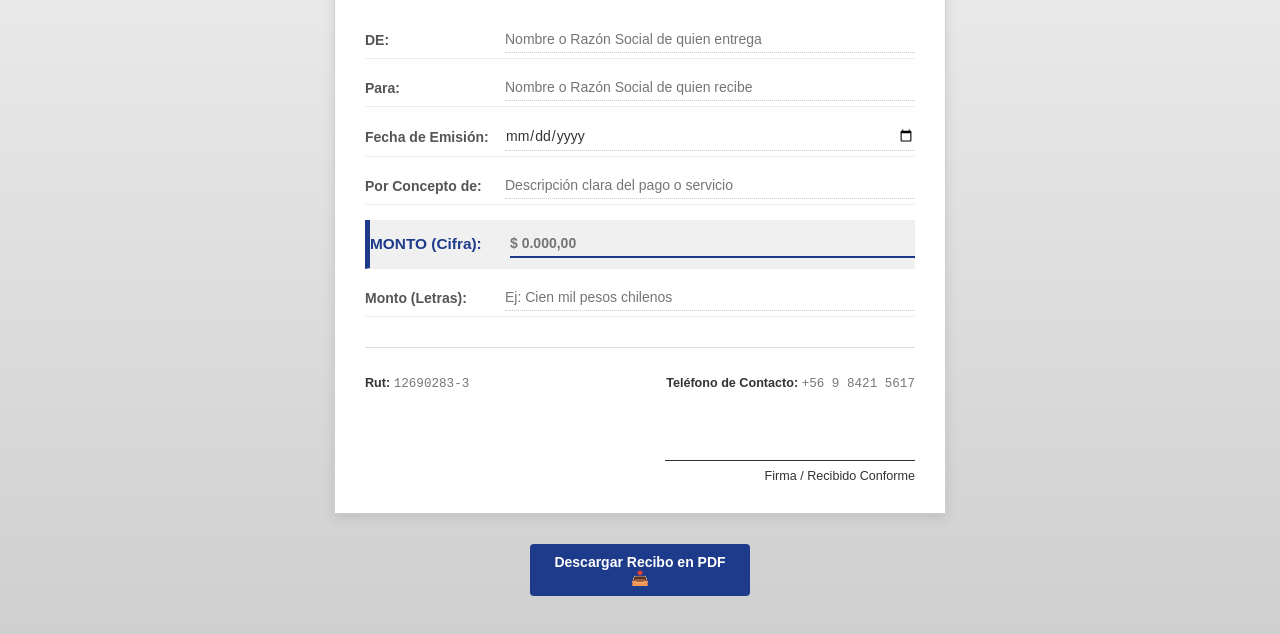
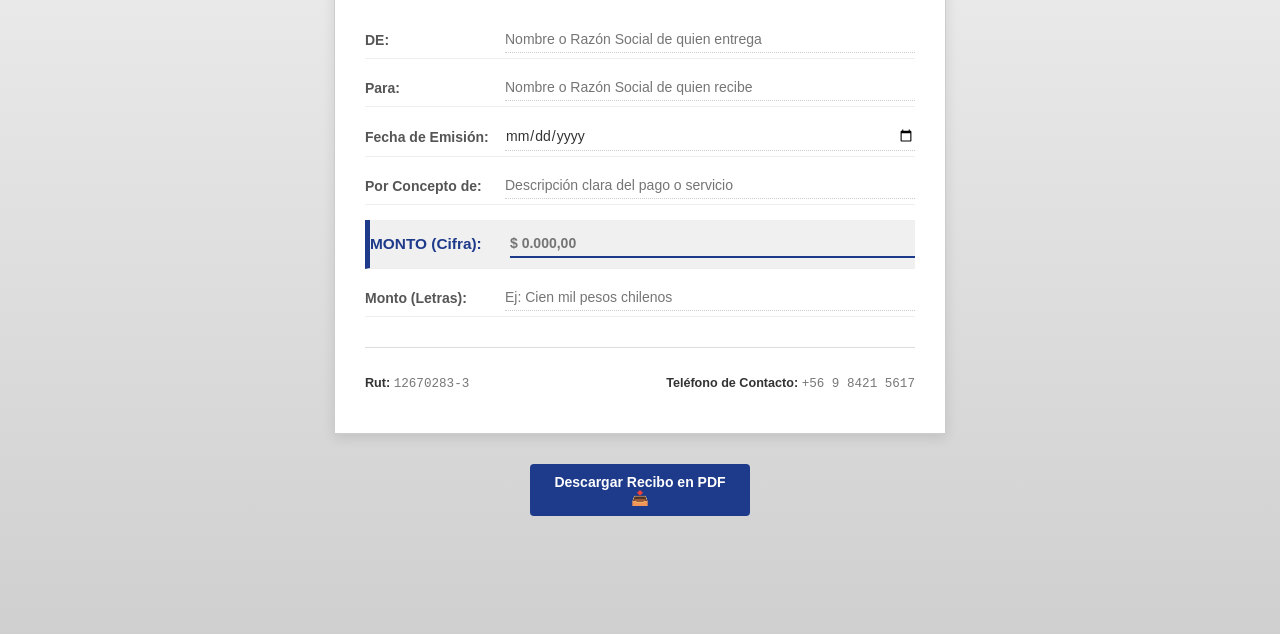
Before and after one commit to BenjaBarraza/creador-de-boletas-pdf, a plain HTML site: page index.html in a window 1280 px wide. Shown: the part 128-762 px from the top of the page. Drawn offline with Linux system fonts and the light colour scheme.

Commit message:
Actualizar el RUT en la sección de información adicional del recibo y eliminar la sección de firma.

```diff
--- a/index.html
+++ b/index.html
@@ -258,13 +258,8 @@
         </div>
 
         <div class="info-adicional">
-            <p><strong>Rut:</strong> <span style="font-family: monospace;">12690283-3</span></p>
+            <p><strong>Rut:</strong> <span style="font-family: monospace;">12670283-3</span></p>
             <p><strong>Teléfono de Contacto:</strong> <span style="font-family: monospace;">+56 9 8421 5617</span></p>
-        </div>
-
-        <div class="firma">
-            <span class="firma-linea"></span>
-            <p style="margin: 0; font-size: 0.9em; color: #333;">Firma / Recibido Conforme</p>
         </div>
 
     </div>
```
